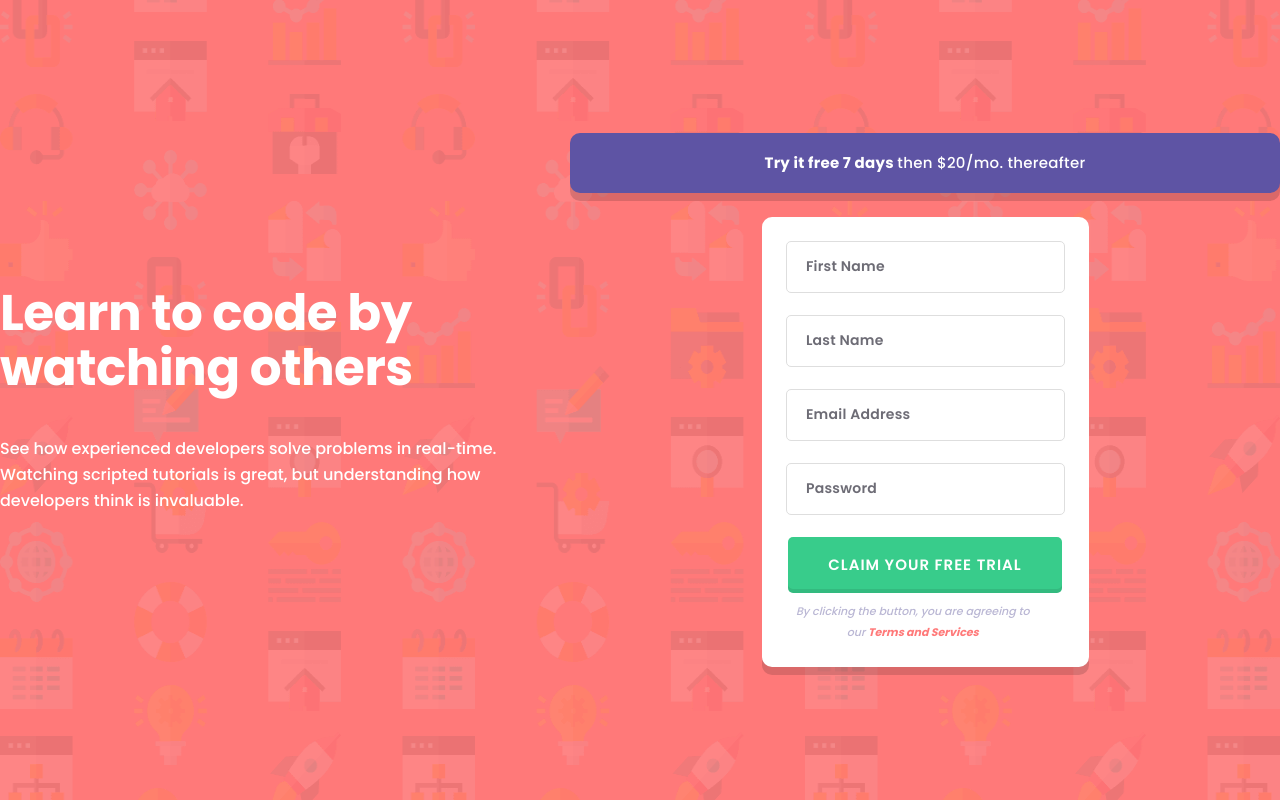
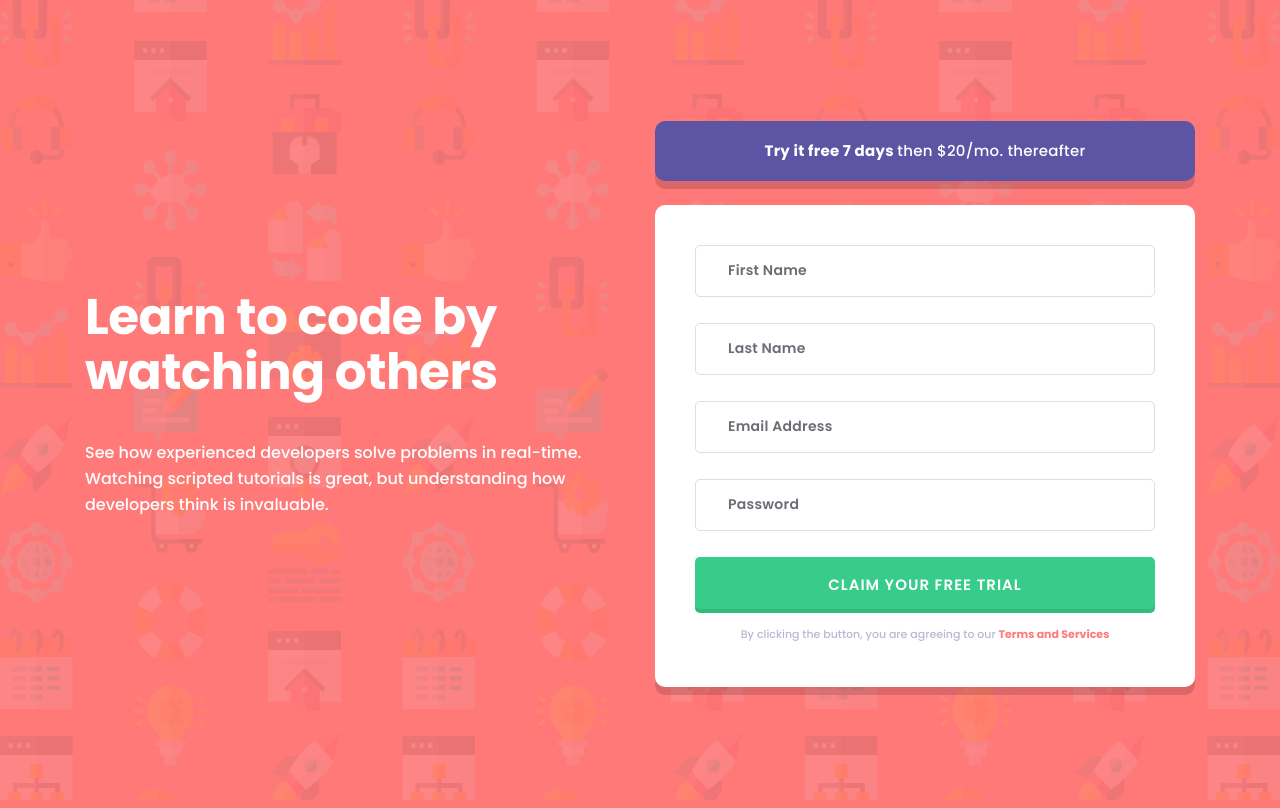
Before and after one commit to achiewe/intro-component-with-sign-up-form, a React (Vite) app: page / in a window 1280 px wide. Built offline with nearby package versions, Linux system fonts and the light colour scheme.

Commit message:
finish responsive desktop design

```diff
--- a/src/components/PricingBanner.tsx
+++ b/src/components/PricingBanner.tsx
@@ -17,7 +17,7 @@ const BannerDiv = styled.div`
   border-radius: 10px;
   box-shadow: 0px 8px 0px rgba(0, 0, 0, 0.14688);
   @media (min-width: 1024px) {
-    width: 100%;
+    width: 540px;
     padding: 17px 0;
   }
   p {
--- a/src/components/SignupForm.tsx
+++ b/src/components/SignupForm.tsx
@@ -91,6 +91,9 @@ const SignUpMain = styled.main`
   justify-content: center;
   align-items: center;
   gap: 24px;
+  @media (min-width: 1024px) {
+    width: 540px;
+  }
 `;
 
 const Form = styled.form<{
@@ -104,12 +107,16 @@ const Form = styled.form<{
   flex-direction: column;
   justify-content: center;
   align-items: center;
-
   gap: 16px;
   padding: 24px;
   background-color: #ffffff;
   border-radius: 10px;
   box-shadow: 0px 8px 0px rgba(0, 0, 0, 0.14688);
+  @media (min-width: 1024px) {
+    width: 100%;
+    padding: 40px;
+    gap: 20px;
+  }
 
   label {
     display: flex;
@@ -148,6 +155,10 @@ const Form = styled.form<{
     padding: 15px 0 15px 19.41px;
     border: 1px solid #dedede;
     border-radius: 5px;
+
+    @media (min-width: 1024px) {
+      padding: 15px 0 15px 32px;
+    }
   }
 
   input:focus {
@@ -212,6 +223,16 @@ const Form = styled.form<{
       letter-spacing: 1px;
       text-align: left;
       color: #ffffff;
+      cursor: pointer;
+      @media (min-width: 1024px) {
+        width: 460px;
+        text-align: center;
+        padding: 15px 0;
+      }
+    }
+
+    button:hover {
+      background-color: #77e2b3;
     }
 
     .p-click {
@@ -221,7 +242,12 @@ const Form = styled.form<{
       letter-spacing: 0px;
       text-align: center;
       color: #bab7d4;
+      font-style: normal;
       width: 249px;
+      @media (min-width: 1024px) {
+        line-height: 26px;
+        width: 100%;
+      }
 
       span {
         font-size: 11px;
```
